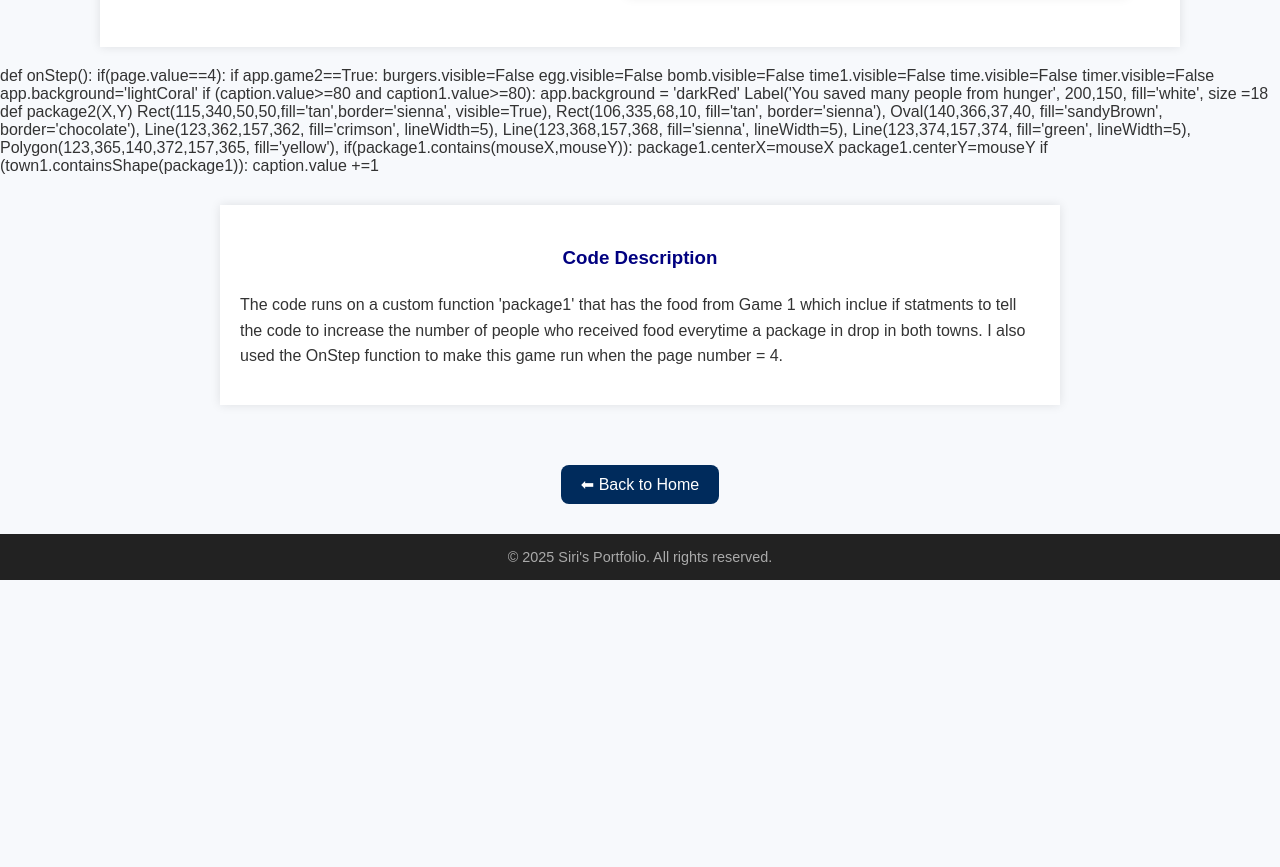
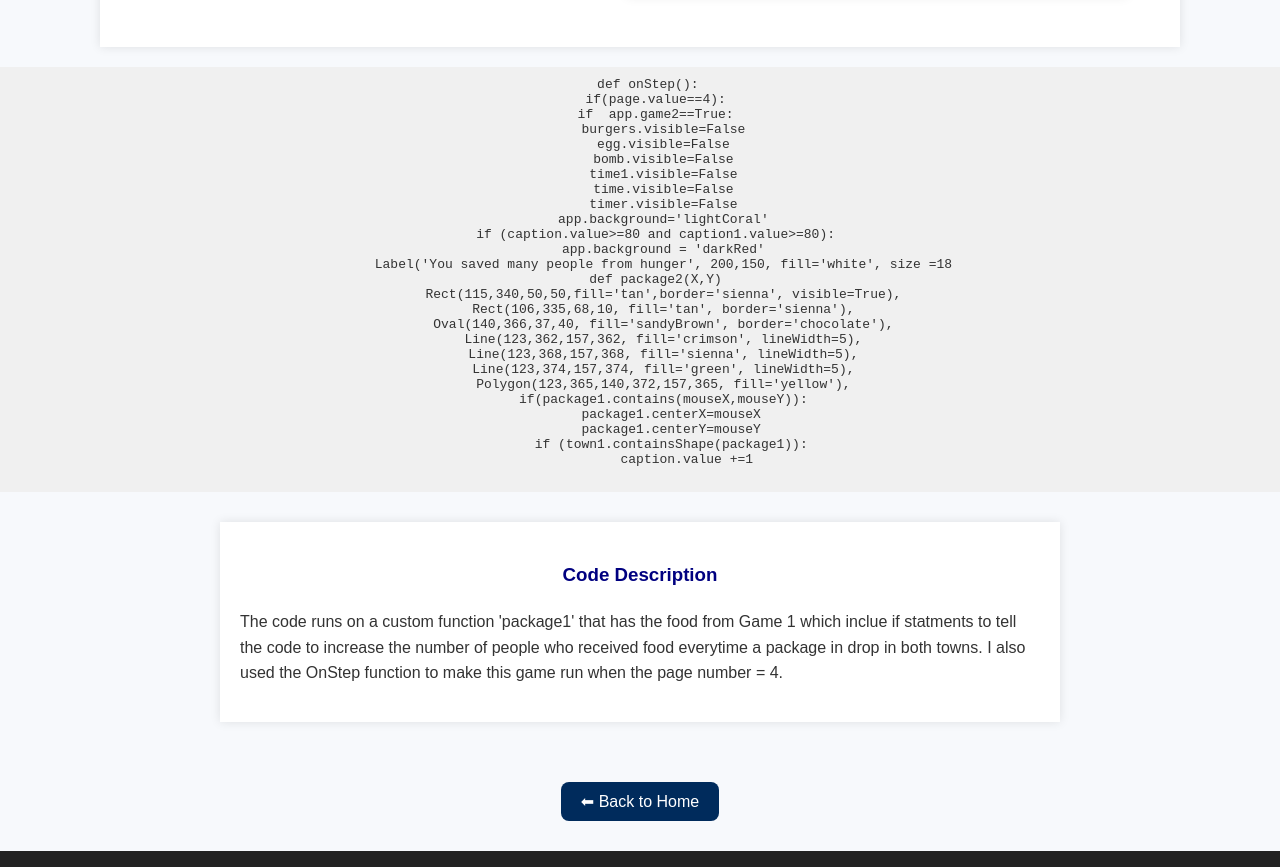
Before and after one commit to siri-puppala/siri-puppala.github.io, a plain HTML site: page index.html in a window 1280 px wide. Shown: the part 7993-8860 px from the top of the page. Before the commit the page ends 8573 px from the top, so only its background shows below. Drawn offline with Linux system fonts and the light colour scheme.

Commit message:
Update index.html

```diff
--- a/index.html
+++ b/index.html
@@ -752,6 +752,7 @@ Rect(262,105,75,25, fill='white')
   </div>
 
 
+<pre style="background-color:#f0f0f0; padding: 10px; font-family: monospace; overflow-x: auto; text-align: center">
   def onStep():
     if(page.value==4):
     if  app.game2==True:
```
